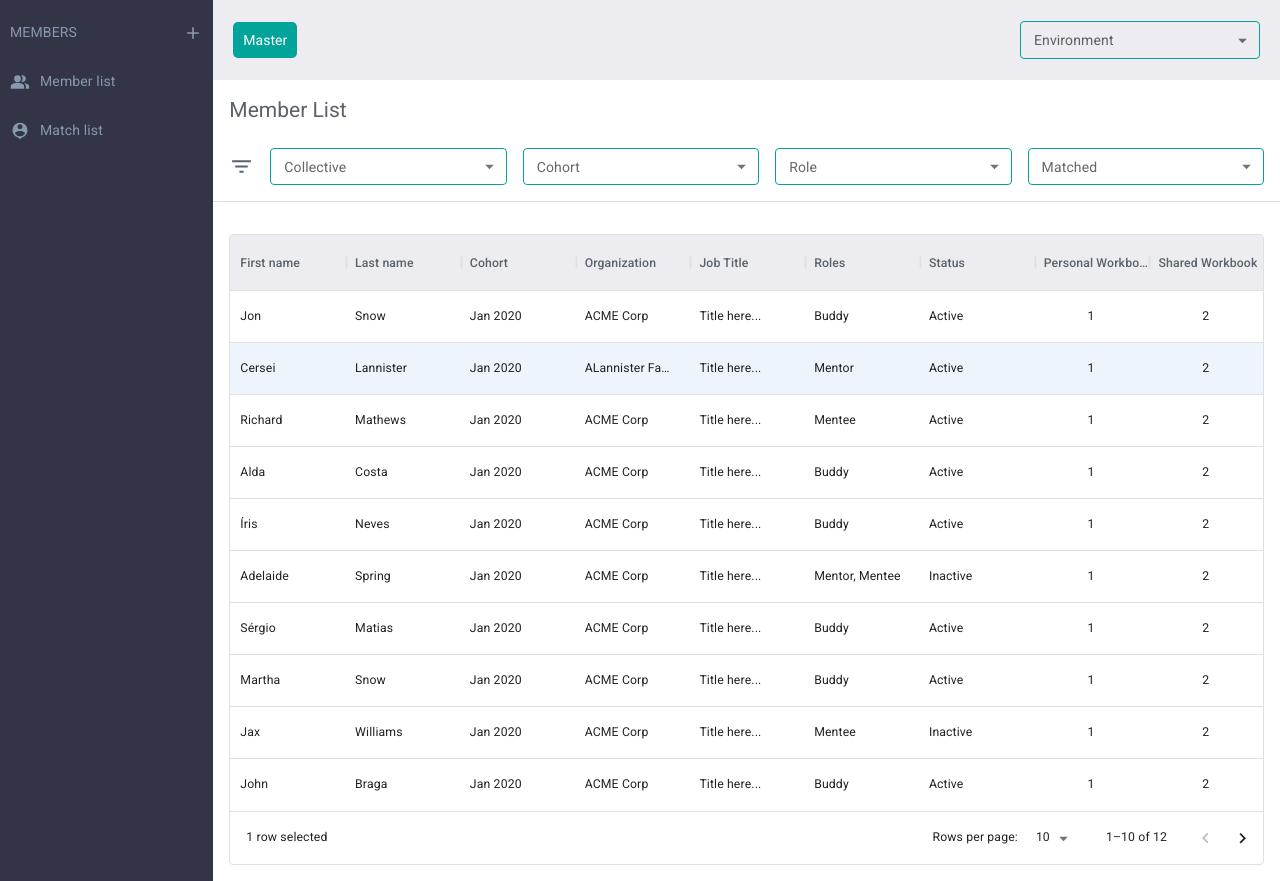
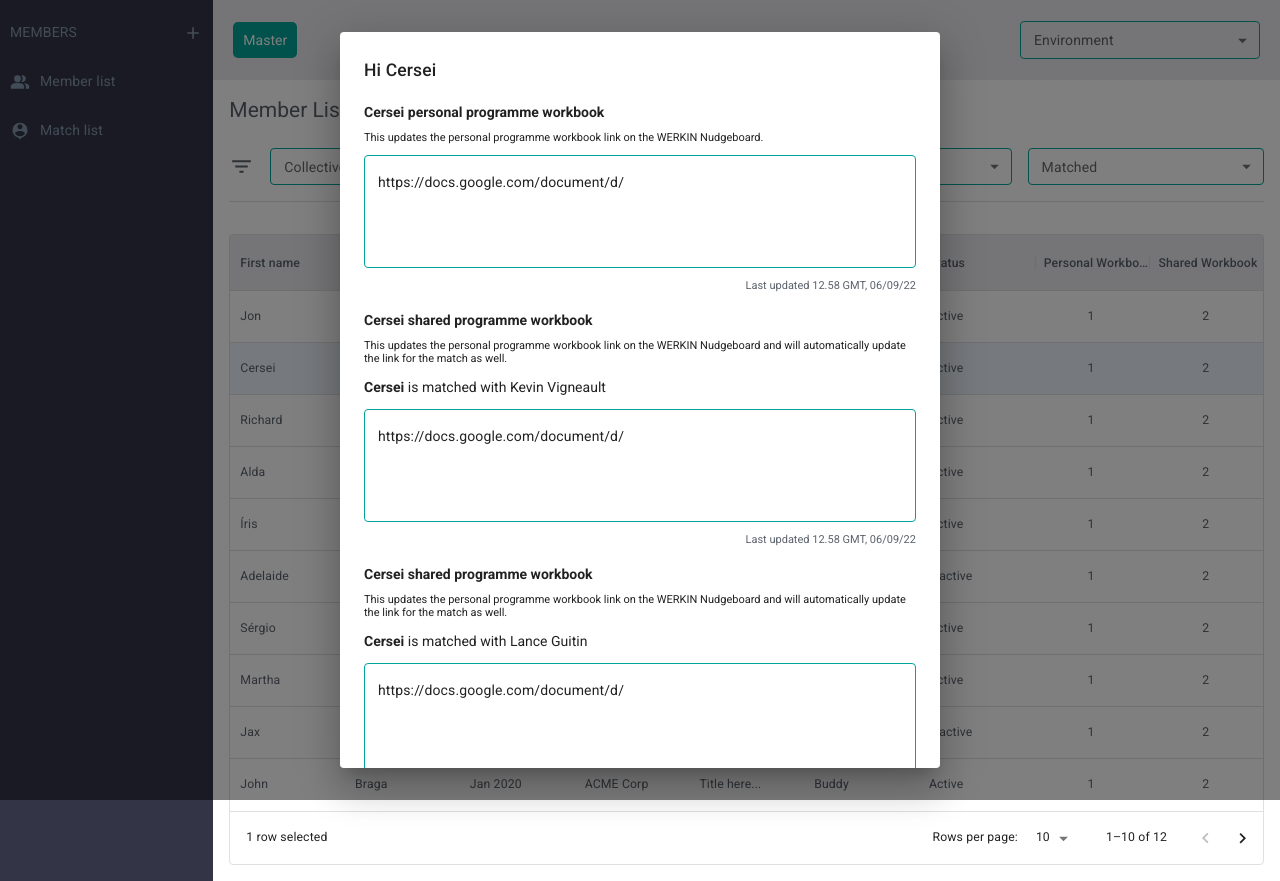
Before and after one commit to zebedal/werkin-admin, a React (Create React App) app: page / in a window 1280 px wide. Both pictures are taken after a click on the element 746 px from the left and 369 px from the top of the page. Built offline with nearby package versions, Linux system fonts and the light colour scheme.

Commit message:
feat: implementing modal

```diff
--- a/src/components/Layout/BaseLayout.tsx
+++ b/src/components/Layout/BaseLayout.tsx
@@ -14,7 +14,7 @@ const BaseLayout = () => (
       <Grid xs={10} container direction="column">
         <EnvToggler />
         <Filters />
-        <Divider />
+        <Divider variant="middle" />
         <DataGrid />
       </Grid>
     </Grid>
--- a/src/components/Layout/DataGrid/DataGrid.tsx
+++ b/src/components/Layout/DataGrid/DataGrid.tsx
@@ -1,16 +1,40 @@
 import Grid from "@mui/material/Grid";
 import { DataGrid as Table, GridEventListener } from "@mui/x-data-grid";
+import Modal from "components/Modal/Modal";
 import { rows, columns } from "mocks/dataGrid";
 import { useState } from "react";
 
+export interface RowParams {
+  id: number;
+  firstName: string;
+  lastName: string;
+  cohort: string;
+  job: string;
+  organization: string;
+  personal: number;
+  shared: number;
+  status: string;
+  roles: string;
+}
+
 const DataGrid = () => {
   const [pageSize, setPageSize] = useState<number>(10);
+  const [isModalOpen, setIsModalOpen] = useState(false);
+  const [selectedRow, setSelectedRow] = useState<RowParams | undefined>(
+    undefined
+  );
 
   const handleRowClick: GridEventListener<"rowClick"> = (params) => {
-    console.log(params);
+    setIsModalOpen(true);
+    setSelectedRow(params.row);
+  };
+
+  const handleModalClose = () => {
+    setIsModalOpen(false);
   };
 
   return (
+    <>
       <Grid padding={2} mt={2}>
         <Table
           rows={rows}
@@ -23,6 +47,14 @@ const DataGrid = () => {
           onRowClick={handleRowClick}
         />
       </Grid>
+      {isModalOpen && selectedRow && (
+        <Modal
+          open={isModalOpen}
+          onClose={handleModalClose}
+          params={selectedRow}
+        />
+      )}
+    </>
   );
 };
 
--- /dev/null
+++ b/src/components/Modal/Modal.module.scss
@@ -0,0 +1,17 @@
+@import "scss/variables";
+
+.SmallText {
+  font-size: 11px;
+}
+.TimeStamp {
+  font-size: $small-font;
+  text-align: right;
+  color: $dark-grey;
+}
+.WorkbookTitle {
+  font-weight: bold;
+  margin-top: 20px;
+}
+.TextField {
+  font-size: 12px;
+}
--- /dev/null
+++ b/src/components/Modal/Modal.tsx
@@ -0,0 +1,100 @@
+import { Box, TextField, Typography } from "@mui/material";
+import Dialog from "@mui/material/Dialog";
+import { RowParams } from "components/Layout/DataGrid/DataGrid";
+import styles from "./Modal.module.scss";
+
+export interface SimpleDialogProps {
+  open: boolean;
+  onClose: () => void;
+  params: RowParams;
+}
+
+const Modal = ({ open, onClose, params }: SimpleDialogProps) => {
+  return (
+    <Dialog open={open} onClose={onClose}>
+      <Box padding={3}>
+        <Box>
+          <Typography id="modal-modal-title" variant="h6">
+            Hi {params.firstName}
+          </Typography>
+          <div className={styles.WorkbookTitle}>
+            {params.firstName} personal programme workbook
+          </div>
+          <p className={styles.SmallText}>
+            This updates the personal programme workbook link on the WERKIN
+            Nudgeboard.
+          </p>
+          <TextField
+            id="outlined-multiline-static"
+            multiline
+            rows={4}
+            fullWidth
+            defaultValue="https://docs.google.com/document/d/"
+            InputProps={{
+              classes: {
+                input: styles.TextField,
+              },
+            }}
+          />
+          <p className={styles.TimeStamp}>Last updated 12.58 GMT, 06/09/22</p>
+        </Box>
+        <Box>
+          <div className={styles.WorkbookTitle}>
+            {params.firstName} shared programme workbook
+          </div>
+          <p className={styles.SmallText}>
+            This updates the personal programme workbook link on the WERKIN
+            Nudgeboard and will automatically update the link for the match as
+            well.
+          </p>
+          <p>
+            <strong>{params.firstName}</strong> is matched with Kevin Vigneault
+          </p>
+          <TextField
+            id="outlined-multiline-static"
+            multiline
+            rows={4}
+            fullWidth
+            defaultValue="https://docs.google.com/document/d/"
+            color="secondary"
+            InputProps={{
+              classes: {
+                input: styles.TextField,
+              },
+            }}
+          />
+          <p className={styles.TimeStamp}>Last updated 12.58 GMT, 06/09/22</p>
+        </Box>
+        <Box>
+          <div className={styles.WorkbookTitle}>
+            {params.firstName} shared programme workbook
+          </div>
+          <p className={styles.SmallText}>
+            This updates the personal programme workbook link on the WERKIN
+            Nudgeboard and will automatically update the link for the match as
+            well.
+          </p>
+          <p>
+            <strong>{params.firstName}</strong> is matched with Lance Guitin
+          </p>
+          <TextField
+            id="outlined-multiline-static"
+            multiline
+            rows={4}
+            fullWidth
+            defaultValue="https://docs.google.com/document/d/"
+            color="secondary"
+            InputProps={{
+              classes: {
+                input: styles.TextField,
+              },
+            }}
+          />
+          <p className={styles.TimeStamp}>Last updated 12.58 GMT, 06/09/22</p>
+        </Box>
+      </Box>
+    </Dialog>
+  );
+};
+
+export default Modal;
--- a/src/scss/_variables.scss
+++ b/src/scss/_variables.scss
@@ -3,3 +3,7 @@ $dark-grey: #5b626b;
 $light-grey: #ececf1;
 $sidebar-background-color: #333547;
 $green: #02a499;
+
+//font-sizes
+$small-font: 11px;
+$regular-font: 14px;
--- a/src/scss/main.scss
+++ b/src/scss/main.scss
@@ -17,7 +17,14 @@ html {
   background-color: $light-grey;
   color: $dark-grey;
 }
-.MuiDataGrid-cell:focus {
+.MuiDataGrid-cell {
+  color: $dark-grey;
+}
+.MuiDataGrid-columnHeader {
+  font-weight: bold;
+}
+.MuiDataGrid-cell:focus,
+.MuiDataGrid-columnHeader:focus-within {
   outline: none !important;
 }
 fieldset {
```
Lines whose indentation alone changed are shown as unchanged.
